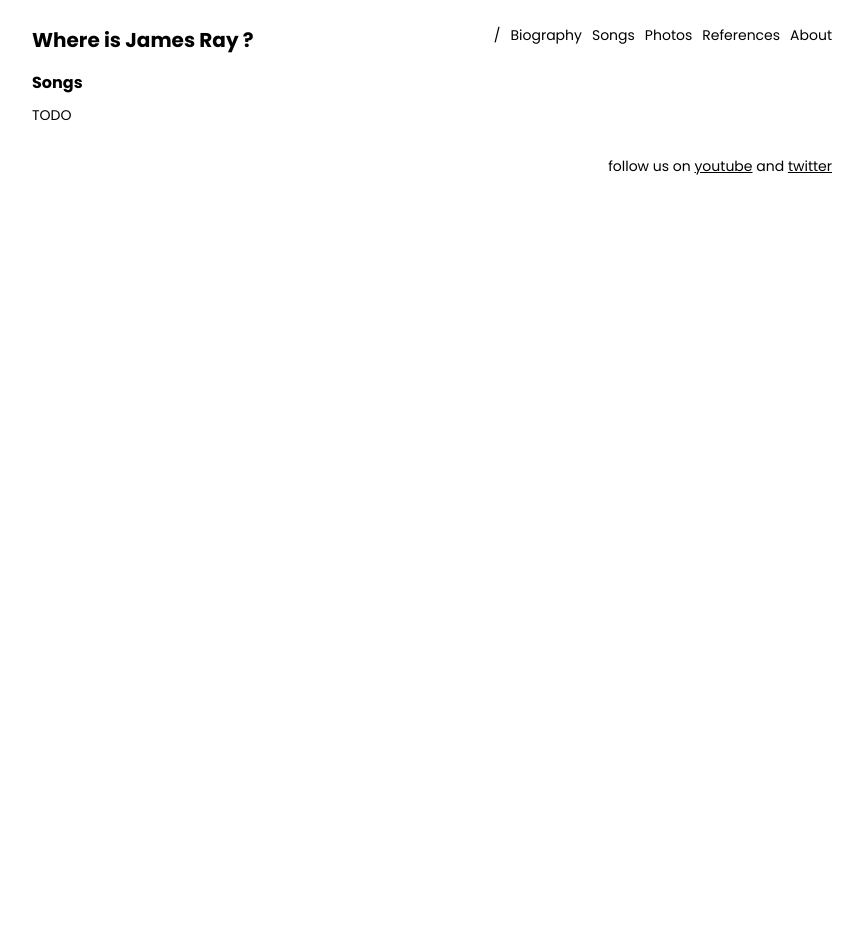
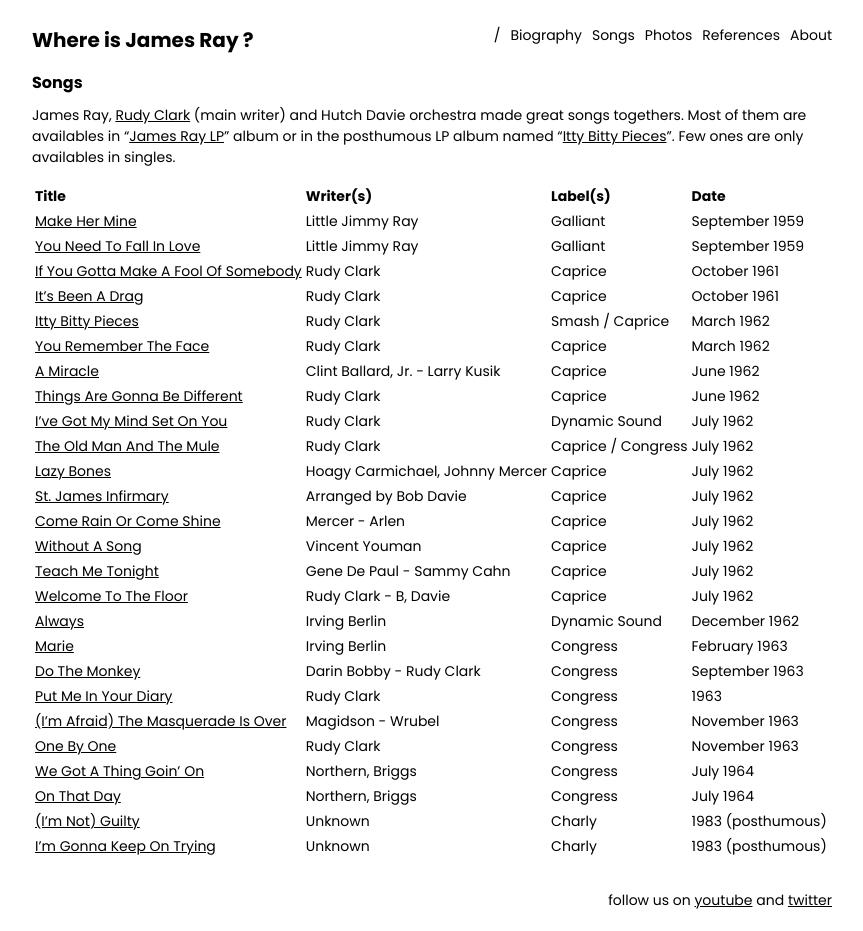
Before and after one commit to jamesraymusic/jamesraymusic.github.io, a Jekyll site: the page built from songs.md, in a window 1280 px wide. Shown: the whole page, without its empty margins (208-1071 px from the left). Built offline with Jekyll 4.4.1, drawn with Linux system fonts in a browser that asks for light colours; before the commit the page ends 900 px from its top, so only the background shows below that.

Commit message:
Update songs.md

```diff
--- a/songs.md
+++ b/songs.md
@@ -6,4 +6,33 @@ permalink: /songs/
 
 # Songs
 
-TODO
+James Ray, [Rudy Clark](https://en.wikipedia.org/wiki/Rudy_Clark) (main writer) and Hutch Davie orchestra made great songs togethers. Most of them are availables in "[James Ray LP](https://www.discogs.com/release/3221079-James-Ray-James-Ray)" album or in the posthumous LP album named "[Itty Bitty Pieces](https://www.discogs.com/release/3016494-James-Ray-Itty-Bitty-Pieces)". Few ones are only availables in singles.
+
+| Title | Writer(s) | Label(s) | Date |
+| --- | --- | --- | --- |
+| [Make Her Mine](https://www.youtube.com/watch?v=r0ptmu3QHI8) | Little Jimmy Ray | Galliant | September 1959 |
+| [You Need To Fall In Love](https://www.youtube.com/watch?v=a21ujJ22t3s) | Little Jimmy Ray | Galliant | September 1959 |
+| [If You Gotta Make A Fool Of Somebody](https://www.youtube.com/watch?v=sperNZW6A8k) | Rudy Clark | Caprice | October 1961 |
+| [It's Been A Drag](https://www.youtube.com/watch?v=Z8zyY8Q37fk) | Rudy Clark | Caprice | October 1961 |
+| [Itty Bitty Pieces](https://www.youtube.com/watch?v=56Tv8PjAF5Y) | Rudy Clark | Smash / Caprice | March 1962 |
+| [You Remember The Face](https://www.youtube.com/watch?v=ZR7JAQcVPgM) | Rudy Clark | Caprice | March 1962 |
+| [A Miracle](https://www.youtube.com/watch?v=s9y2VSHu2I8) | Clint Ballard, Jr. - Larry Kusik | Caprice | June 1962 |
+| [Things Are Gonna Be Different](https://www.youtube.com/watch?v=_78nuECv3Do) | Rudy Clark | Caprice | June 1962 |
+| [I've Got My Mind Set On You](https://www.youtube.com/watch?v=dSNbpBOf80A) | Rudy Clark | Dynamic Sound | July 1962 |
+| [The Old Man And The Mule](https://www.youtube.com/watch?v=9H6uo_a24xU) | Rudy Clark | Caprice / Congress | July 1962 |
+| [Lazy Bones](https://www.youtube.com/watch?v=Apj1Cvkc55o) | Hoagy Carmichael, Johnny Mercer | Caprice | July 1962 |
+| [St. James Infirmary](https://www.youtube.com/watch?v=lAP2bfSE_2s) | Arranged by Bob Davie | Caprice | July 1962 |
+| [Come Rain Or Come Shine](https://www.youtube.com/watch?v=2uZ1bjzcJME) | Mercer - Arlen | Caprice | July 1962 |
+| [Without A Song](https://www.youtube.com/watch?v=vVQ447pzuzU) | Vincent Youman | Caprice | July 1962 |
+| [Teach Me Tonight](https://www.youtube.com/watch?v=Z3g0ktzpZXs) | Gene De Paul - Sammy Cahn | Caprice | July 1962 |
+| [Welcome To The Floor](https://www.youtube.com/watch?v=xDs6FBXgC60) | Rudy Clark - B, Davie | Caprice | July 1962 |
+| [Always](https://www.youtube.com/watch?v=RwJwHDQvj_s) | Irving Berlin | Dynamic Sound | December 1962 |
+| [Marie](https://www.youtube.com/watch?v=xVRQULoAq8U) | Irving Berlin | Congress | February 1963 |
+| [Do The Monkey](https://www.youtube.com/watch?v=4VttO0uJH_Q) | Darin Bobby - Rudy Clark | Congress | September 1963 |
+| [Put Me In Your Diary](https://www.youtube.com/watch?v=sTOyZlzDekQ) | Rudy Clark | Congress | 1963 |
+| [(I'm Afraid) The Masquerade Is Over](https://www.youtube.com/watch?v=aEqzGMSyVOU) | Magidson - Wrubel | Congress | November 1963 |
+| [One By One](https://www.youtube.com/watch?v=qAnOf4q-6uA) | Rudy Clark | Congress | November 1963 |
+| [We Got A Thing Goin' On](https://www.youtube.com/watch?v=jUdfMkWEpFQ) | Northern, Briggs | Congress | July 1964 |
+| [On That Day](https://www.youtube.com/watch?v=Lg7g_tXujyg) | Northern, Briggs | Congress | July 1964 |
+| [(I'm Not) Guilty](https://www.youtube.com/watch?v=ErTy6JLe9c0) | Unknown | Charly | 1983 (posthumous) |
+| [I'm Gonna Keep On Trying](https://www.youtube.com/watch?v=qbvnqetOx5k) | Unknown | Charly | 1983 (posthumous) |
```
